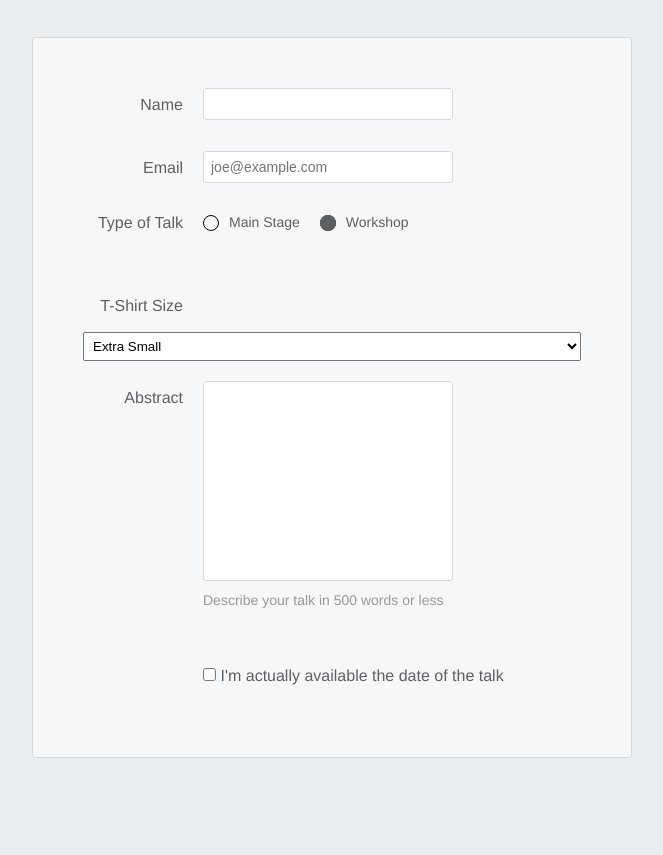
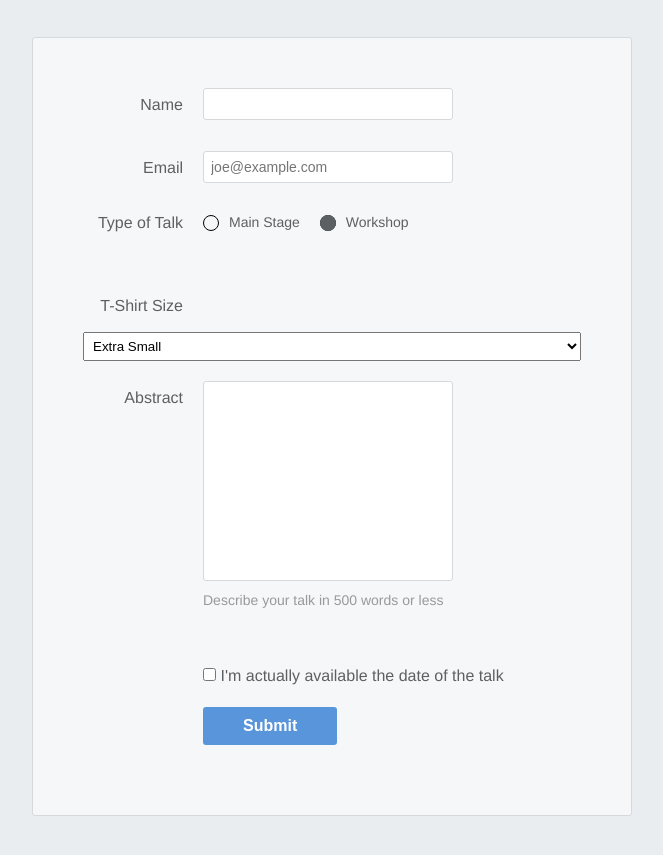
Before and after one commit to SVNRiS3/exercises, a plain HTML site: page form/index.html in a window 1280 px wide. Shown: the part 225-1080 px from the top of the page, without its empty margins (308-971 px from the left). Before the commit the page ends 1023 px from the top, so only its background shows below. Drawn offline with Linux system fonts and the light colour scheme.

Commit message:
Add submit button

```diff
--- a/form/index.html
+++ b/form/index.html
@@ -73,6 +73,7 @@
 					<span>I'm actually available the date of the talk</span>
 				</label>
 			</div>
+			<div class="form-row"><button>Submit</button></div>
 		</form>
 	</body>
 </html>
--- a/form/style.css
+++ b/form/style.css
@@ -124,6 +124,9 @@ body {
 		margin-left: 120px;
 		width: auto;
 	}
+	.form-row button {
+		margin-left: 120px;
+	}
 }
 
 .form-row input[type="text"]:invalid,
@@ -195,3 +198,25 @@ body {
 .form-row .checkbox-label {
 	margin-bottom: 0;
 }
+
+.form-row button {
+	font-size: 16px;
+	font-weight: bold;
+
+	color: #ffffff;
+	background-color: #5995da;
+
+	border: none;
+	border-radius: 3px;
+
+	padding: 10px 40px;
+	cursor: pointer;
+}
+
+.form-row button:hover {
+	background-color: #76aeed;
+}
+
+.form-row button:active {
+	background-color: #407fc7;
+}
```
